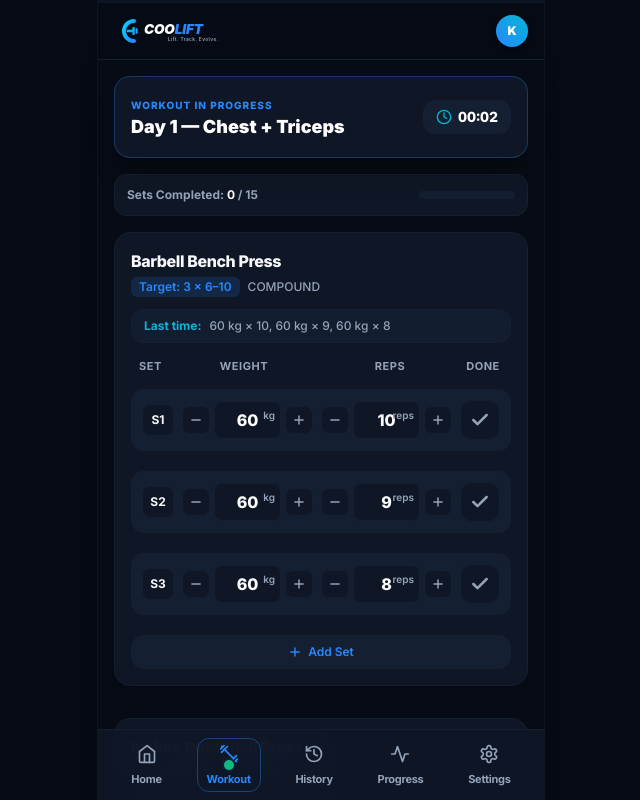
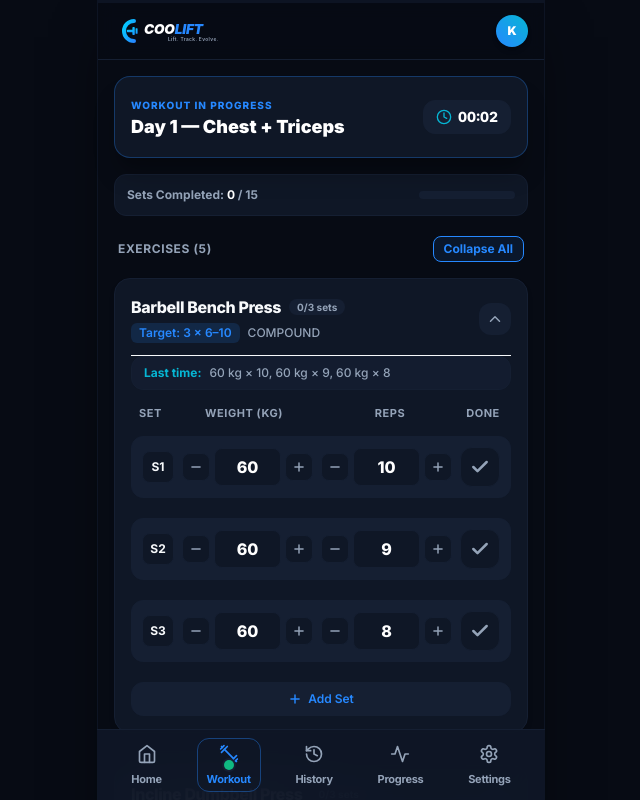
Before and after one commit to kulinrangani/Coolift, a React (Vite) app in the folder frontend/: page / in a window 1280 px wide. Both pictures are taken after a click on the button "Start Workout". Shown: the top 800 px of the page, without its empty margins (319-959 px from the left). Built offline with nearby package versions, Linux system fonts and the light colour scheme.

Commit message:
feat: implement workout tracking components including icons, exercise cards, and set rows

```diff
--- a/frontend/src/components/icons/Icons.tsx
+++ b/frontend/src/components/icons/Icons.tsx
@@ -133,3 +133,15 @@ export const ActivityIcon: React.FC<IconProps> = ({ size = 24, color = 'currentC
     <path d="M22 12h-4l-3 9L9 3l-3 9H2"/>
   </svg>
 );
+
+export const ChevronDownIcon: React.FC<IconProps> = ({ size = 24, color = 'currentColor', ...props }) => (
+  <svg width={size} height={size} viewBox="0 0 24 24" fill="none" stroke={color} strokeWidth="2" strokeLinecap="round" strokeLinejoin="round" {...props}>
+    <polyline points="6 9 12 15 18 9"/>
+  </svg>
+);
+
+export const ChevronUpIcon: React.FC<IconProps> = ({ size = 24, color = 'currentColor', ...props }) => (
+  <svg width={size} height={size} viewBox="0 0 24 24" fill="none" stroke={color} strokeWidth="2" strokeLinecap="round" strokeLinejoin="round" {...props}>
+    <polyline points="18 15 12 9 6 15"/>
+  </svg>
+);
--- a/frontend/src/components/workout/ExerciseCard.tsx
+++ b/frontend/src/components/workout/ExerciseCard.tsx
@@ -1,13 +1,14 @@
-import React from 'react';
+import React, { useState } from 'react';
 import type { ExerciseSession } from '../../lib/types';
 import { SetRow } from './SetRow';
-import { PlusIcon } from '../icons/Icons';
+import { PlusIcon, ChevronDownIcon, ChevronUpIcon, CheckIcon } from '../icons/Icons';
 
 interface ExerciseCardProps {
   exercise: ExerciseSession;
   onUpdateSet: (setNumber: number, field: 'weight' | 'reps', value: number | '') => void;
   onToggleSetComplete: (setNumber: number) => void;
   onAddSet: () => void;
+  defaultExpanded?: boolean;
 }
 
 export const ExerciseCard: React.FC<ExerciseCardProps> = ({
@@ -15,20 +16,43 @@ export const ExerciseCard: React.FC<ExerciseCardProps> = ({
   onUpdateSet,
   onToggleSetComplete,
   onAddSet,
+  defaultExpanded = true,
 }) => {
+  const [isExpanded, setIsExpanded] = useState<boolean>(defaultExpanded);
+
   // Format last session reference banner string
   const lastTimeSummary = exercise.sets
     .map((s) => `${s.previousWeight || s.weight} kg × ${s.previousReps || s.reps}`)
     .join(', ');
 
+  const completedSetsCount = exercise.sets.filter((s) => s.isCompleted).length;
+  const totalSetsCount = exercise.sets.length;
+  const isAllCompleted = totalSetsCount > 0 && completedSetsCount === totalSetsCount;
+
   return (
-    <div className="bg-[#0F1726] border border-[#151F32] rounded-2xl p-4 mb-4 shadow-md transition-all duration-200">
-      {/* Exercise Header */}
-      <div className="flex items-start justify-between mb-2">
-        <div>
-          <h4 className="text-base font-extrabold text-[#F8FAFC] tracking-tight">
+    <div className="bg-[#0F1726] border border-[#151F32] rounded-2xl p-4 mb-4 shadow-md transition-all duration-200 hover:border-[#2688FF]/30">
+      {/* Exercise Header (Accordion Toggle) */}
+      <button
+        type="button"
+        onClick={() => setIsExpanded(!isExpanded)}
+        className="w-full flex items-center justify-between text-left cursor-pointer select-none group focus:outline-none"
+      >
+        <div className="flex-1 pr-2">
+          <div className="flex items-center gap-2 flex-wrap">
+            <h4 className="text-base font-extrabold text-[#F8FAFC] tracking-tight group-hover:text-[#2688FF] transition-colors">
               {exercise.exerciseName}
             </h4>
+            {isAllCompleted ? (
+              <span className="text-[10px] font-extrabold px-2 py-0.5 rounded-full bg-[#10B981]/20 text-[#10B981] flex items-center gap-1">
+                <CheckIcon size={12} /> Done
+              </span>
+            ) : (
+              <span className="text-[10px] font-bold px-2 py-0.5 rounded-full bg-[#151F32] text-[#94A3B8]">
+                {completedSetsCount}/{totalSetsCount} sets
+              </span>
+            )}
+          </div>
+
           <div className="flex items-center gap-2 mt-1">
             <span className="text-xs font-semibold px-2 py-0.5 rounded-md bg-[#2688FF]/15 text-[#2688FF]">
               Target: {exercise.targetSets} × {exercise.targetRepMin}–{exercise.targetRepMax}
@@ -38,10 +62,18 @@ export const ExerciseCard: React.FC<ExerciseCardProps> = ({
             </span>
           </div>
         </div>
+
+        {/* Accordion Chevron Toggle Icon */}
+        <div className="w-8 h-8 rounded-xl bg-[#151F32] group-hover:bg-[#2688FF]/20 flex items-center justify-center text-[#94A3B8] group-hover:text-[#2688FF] transition-all shrink-0">
+          {isExpanded ? <ChevronUpIcon size={18} /> : <ChevronDownIcon size={18} />}
         </div>
+      </button>
 
+      {/* Accordion Content Body */}
+      {isExpanded && (
+        <div className="mt-3 pt-3 border-t border-[#151F32]/80 animate-fade-in">
           {/* Last Time Performance Reference Banner */}
-      <div className="bg-[#151F32]/80 border border-[#151F32] rounded-xl px-3 py-2 my-3 flex items-center gap-2">
+          <div className="bg-[#151F32]/80 border border-[#151F32] rounded-xl px-3 py-2 mb-3 flex items-center gap-2">
             <span className="text-xs font-bold text-[#06B6D4] shrink-0">Last time:</span>
             <span className="text-xs font-medium text-[#94A3B8] truncate">{lastTimeSummary}</span>
           </div>
@@ -49,7 +81,7 @@ export const ExerciseCard: React.FC<ExerciseCardProps> = ({
           {/* Set Rows Table Header */}
           <div className="flex items-center justify-between text-[11px] font-bold text-[#94A3B8] uppercase tracking-wider px-2 py-1 mb-1">
             <span className="w-8">Set</span>
-        <span className="flex-1 text-center">Weight</span>
+            <span className="flex-1 text-center">Weight (kg)</span>
             <span className="flex-1 text-center">Reps</span>
             <span className="w-10 text-center">Done</span>
           </div>
@@ -77,5 +109,7 @@ export const ExerciseCard: React.FC<ExerciseCardProps> = ({
             <span>Add Set</span>
           </button>
         </div>
+      )}
+    </div>
   );
 };
--- a/frontend/src/components/workout/SetRow.tsx
+++ b/frontend/src/components/workout/SetRow.tsx
@@ -53,7 +53,7 @@ export const SetRow: React.FC<SetRowProps> = ({
           >
             <MinusIcon size={14} />
           </button>
-          <div className="relative flex-1 min-w-[64px]">
+          <div className="flex-1 min-w-[56px]">
             <input
               type="number"
               step="0.5"
@@ -65,9 +65,6 @@ export const SetRow: React.FC<SetRowProps> = ({
               placeholder="0"
               className="w-full bg-[#0F1726] text-white font-extrabold text-base text-center py-1.5 px-1 rounded-lg border border-[#151F32] focus:border-[#2688FF] focus:outline-none transition-colors"
             />
-            <span className="absolute right-1.5 top-2 text-[10px] font-semibold text-[#94A3B8] pointer-events-none">
-              kg
-            </span>
           </div>
           <button
             type="button"
@@ -87,7 +84,7 @@ export const SetRow: React.FC<SetRowProps> = ({
           >
             <MinusIcon size={14} />
           </button>
-          <div className="relative flex-1 min-w-[56px]">
+          <div className="flex-1 min-w-[56px]">
             <input
               type="number"
               step="1"
@@ -99,9 +96,6 @@ export const SetRow: React.FC<SetRowProps> = ({
               placeholder="0"
               className="w-full bg-[#0F1726] text-white font-extrabold text-base text-center py-1.5 px-1 rounded-lg border border-[#151F32] focus:border-[#2688FF] focus:outline-none transition-colors"
             />
-            <span className="absolute right-1.5 top-2 text-[10px] font-semibold text-[#94A3B8] pointer-events-none">
-              reps
-            </span>
           </div>
           <button
             type="button"
--- a/frontend/src/features/workouts/WorkoutView.tsx
+++ b/frontend/src/features/workouts/WorkoutView.tsx
@@ -72,6 +72,15 @@ export const WorkoutView: React.FC<WorkoutViewProps> = ({
     });
   });
 
+  const [allExpanded, setAllExpanded] = useState<boolean>(true);
+  const [toggleKey, setToggleKey] = useState<number>(0);
+
+  const handleToggleAll = () => {
+    const nextState = !allExpanded;
+    setAllExpanded(nextState);
+    setToggleKey((prev) => prev + 1);
+  };
+
   return (
     <div className="p-4 flex flex-col gap-4 animate-fade-in pb-28">
       {/* Active Workout Timer Bar */}
@@ -104,11 +113,26 @@ export const WorkoutView: React.FC<WorkoutViewProps> = ({
         </div>
       </div>
 
+      {/* Exercise List Header & Accordion Control */}
+      <div className="flex items-center justify-between mt-1 px-1">
+        <h4 className="text-xs font-bold uppercase tracking-wider text-[#94A3B8]">
+          Exercises ({activeSession.exercises.length})
+        </h4>
+        <button
+          type="button"
+          onClick={handleToggleAll}
+          className="text-xs font-bold text-[#2688FF] hover:text-[#3b93ff] bg-[#2688FF]/10 px-2.5 py-1 rounded-lg transition-colors border border-[#2688FF]/20 active:scale-95"
+        >
+          {allExpanded ? 'Collapse All' : 'Expand All'}
+        </button>
+      </div>
+
       {/* List of Exercise Cards */}
       {activeSession.exercises.map((exercise) => (
         <ExerciseCard
-          key={exercise.exerciseId}
+          key={`${exercise.exerciseId}-${toggleKey}`}
           exercise={exercise}
+          defaultExpanded={allExpanded}
           onUpdateSet={(setNum, field, val) => onUpdateSet(exercise.exerciseId, setNum, field, val)}
           onToggleSetComplete={(setNum) => handleToggleSet(exercise.exerciseId, setNum)}
           onAddSet={() => onAddSet(exercise.exerciseId)}
```
Lines whose indentation alone changed are shown as unchanged.
